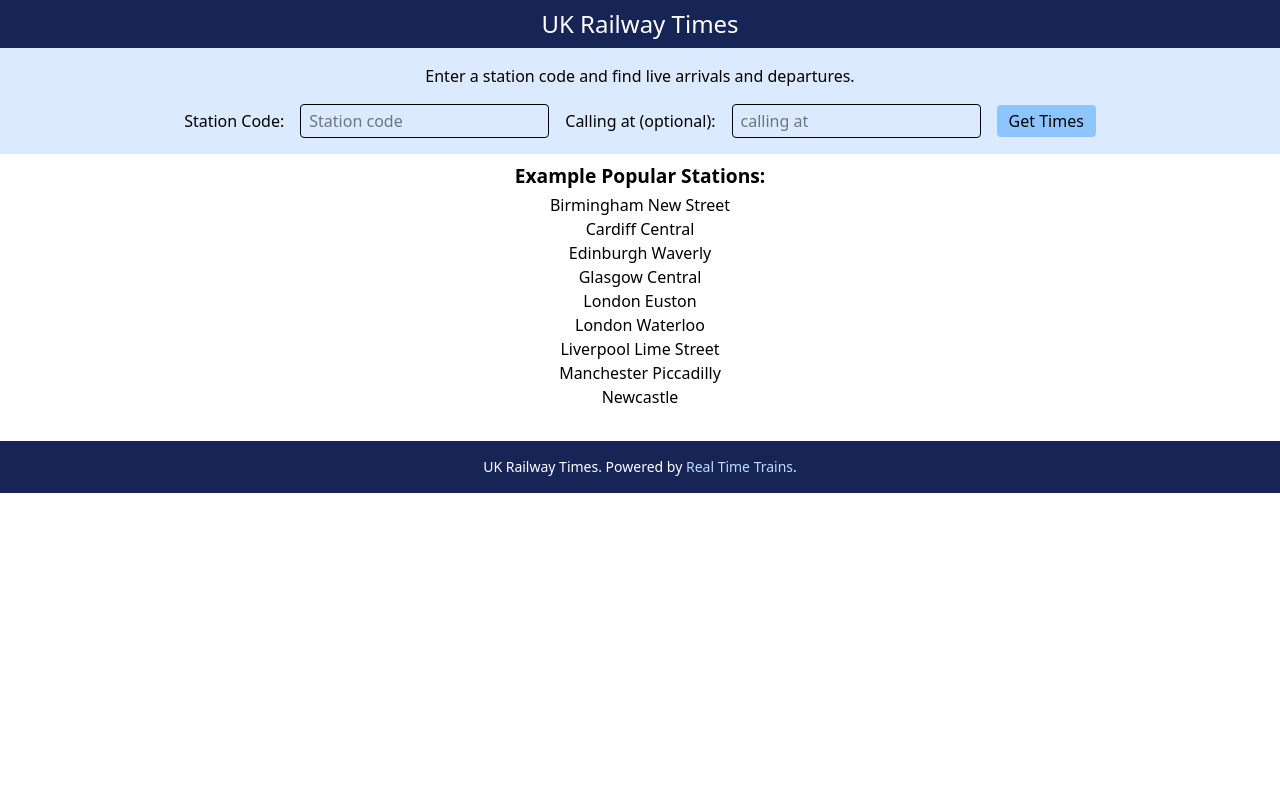
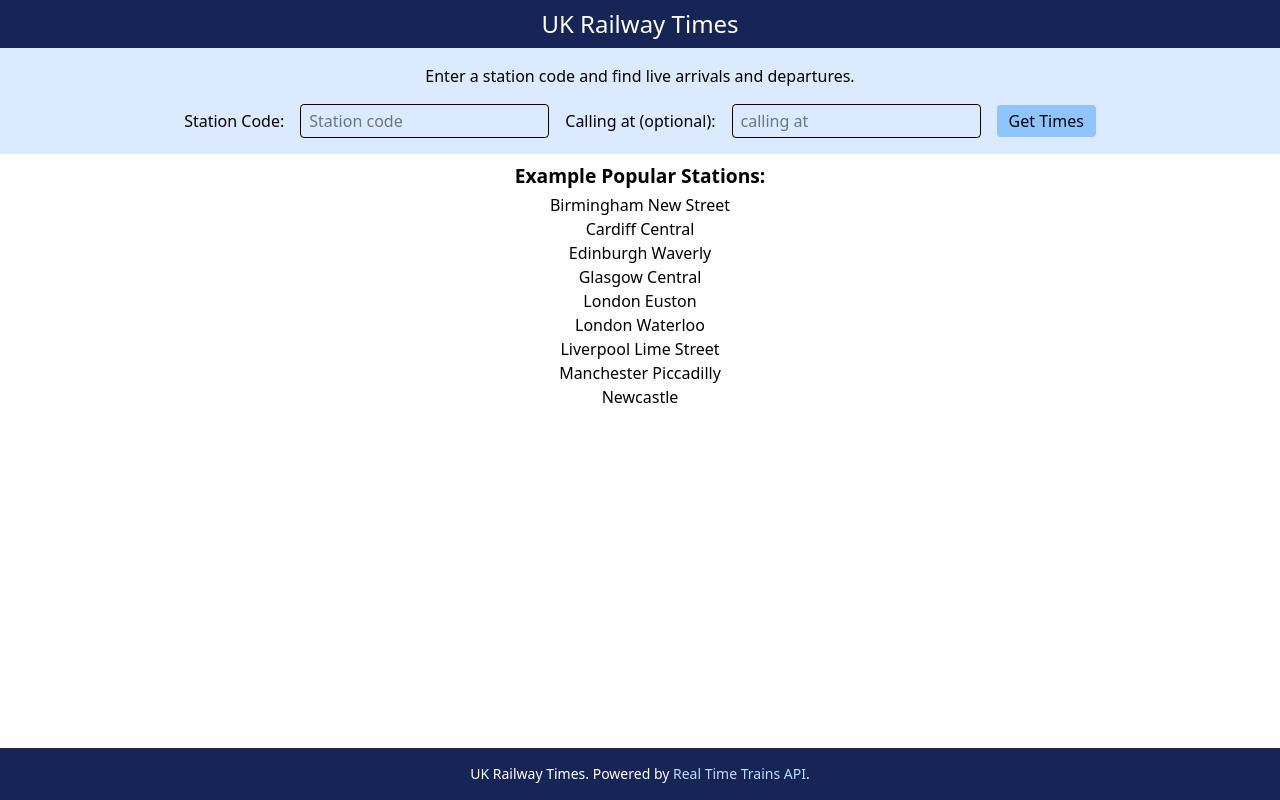
Before and after one commit to JackCo100/rail-times, a React (Vite) app in the folder client/: page / in a window 1280 px wide. Built offline with nearby package versions, Linux system fonts and the light colour scheme.

Commit message:
Footer alignment

```diff
--- a/client/src/App.jsx
+++ b/client/src/App.jsx
@@ -75,8 +75,9 @@ function App() {
 
   return (
     <>
+    <div className="h-screen flex flex-col">
       <NavBar handleSubmit={handleSubmit} handleStnCodeChange={handleStnCodeChange} handleViaCodeChange={handleViaCodeChange} stationCode={stationCode} viaCode={viaCode}/>
-      <div className="md:w-3/4 lg:w-3/4 m-auto p-2">
+      <div className="sm:w-full md:w-full lg:w-3/4 m-auto p-2 flex-1">
       {results != null ? <div className="results">
           <ResultsBoard data={results} setServiceUid={setServiceUid} setFavourites={setFavourites}  favourites={favourites}/>
         </div>  :
@@ -106,6 +107,7 @@ function App() {
       }
       </div>
       <Footer />
+      </div>
     </>
   )
 }
--- a/client/src/components/footer/footer.jsx
+++ b/client/src/components/footer/footer.jsx
@@ -3,7 +3,7 @@ export default function Footer() {
     <footer className="bg-blue-950 border-blue-600 mt-6 pt-4 pb-4 static bottom-0 w-full">
       <div className="w-full flex justify-between ">
         <p className="text-white text-sm text-center w-full">
-          UK Railway Times. Powered by <a href="" className="text-blue-200 hover:text-white transition-colors">Real Time Trains</a>.
+          UK Railway Times. Powered by <a href="https://www.realtimetrains.co.uk/" className="text-blue-200 hover:text-white transition-colors">Real Time Trains API</a>.
         </p>
       </div>
     </footer>
```
